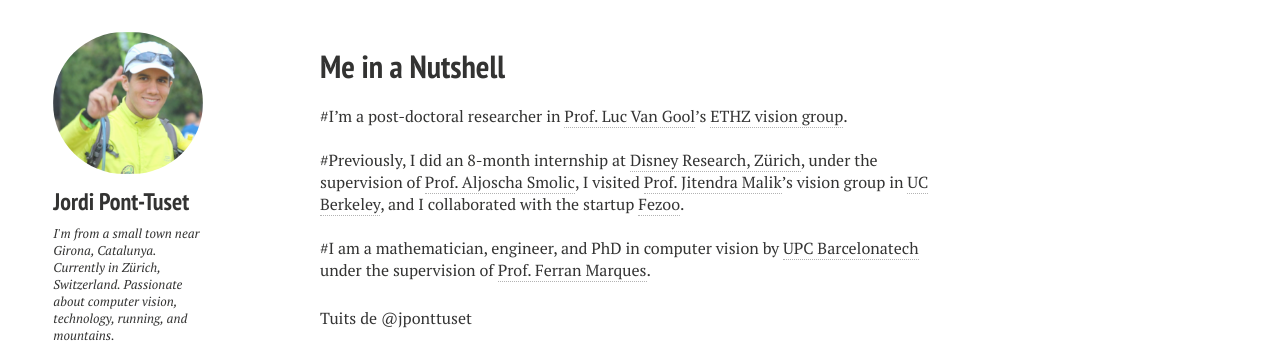
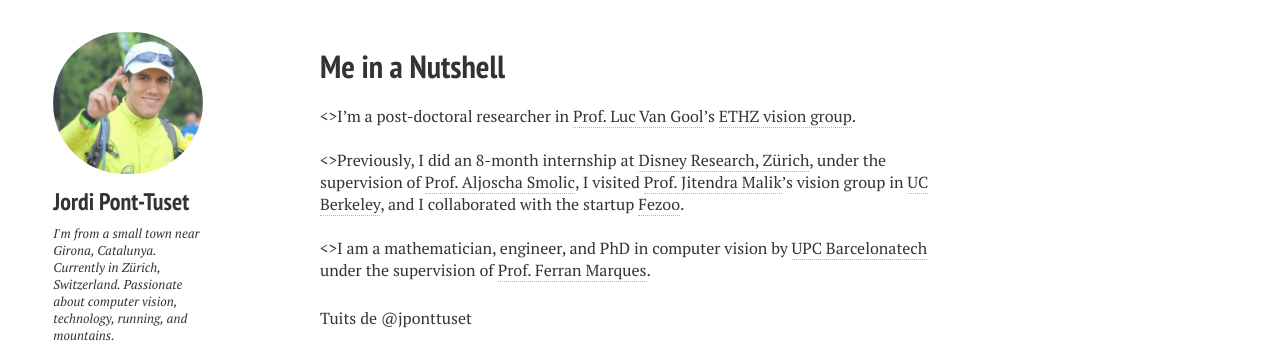
Before and after one commit to hemanthdv/profile, a Jekyll site: the page built from index.md, in a window 1280 px wide. Shown: the part 1033-1382 px from the top of the page. Built offline with Jekyll 4.4.1, drawn with Linux system fonts in a browser that asks for light colours; nearby versions of some CDN libraries; comment, search, counter and statistics services are not loaded.

```diff
--- a/index.md
+++ b/index.md
@@ -7,10 +7,10 @@ image:
   feature: Monument_Valley_at_Night_(4078195042).jpg
 ---
 
-#I'm a post-doctoral researcher in [Prof. Luc Van Gool](http://www.vision.ee.ethz.ch/members/get_member.cgi?id=1)'s [ETHZ vision group](http://www.vision.ee.ethz.ch/index.en.html).
+<>I'm a post-doctoral researcher in [Prof. Luc Van Gool](http://www.vision.ee.ethz.ch/members/get_member.cgi?id=1)'s [ETHZ vision group](http://www.vision.ee.ethz.ch/index.en.html).
 
 <br />
-#Previously, I did an 8-month internship at <a href="http://www.disneyresearch.com/research-labs/disney-research-zurich/" target="_blank">Disney Research, Zürich</a>, under the supervision of <a href="http://zurich.disneyresearch.com/~smolica/" target="_blank">Prof. Aljoscha Smolic</a>, I visited <a href="http://www.cs.berkeley.edu/~malik/" target="_blank">Prof. Jitendra Malik</a>'s vision group in <a href="http://www.berkeley.edu" target="_blank">UC Berkeley</a>, and I collaborated with the startup <a href="http://fezoo.cat" target="_blank">Fezoo</a>.
+<>Previously, I did an 8-month internship at <a href="http://www.disneyresearch.com/research-labs/disney-research-zurich/" target="_blank">Disney Research, Zürich</a>, under the supervision of <a href="http://zurich.disneyresearch.com/~smolica/" target="_blank">Prof. Aljoscha Smolic</a>, I visited <a href="http://www.cs.berkeley.edu/~malik/" target="_blank">Prof. Jitendra Malik</a>'s vision group in <a href="http://www.berkeley.edu" target="_blank">UC Berkeley</a>, and I collaborated with the startup <a href="http://fezoo.cat" target="_blank">Fezoo</a>.
 
 <br />
-#I am a mathematician, engineer, and PhD in computer vision by <a href="http://www.upc.edu" target="_blank">UPC Barcelonatech</a> under the supervision of <a href="https://imatge.upc.edu/web/ferran" target="_blank">Prof. Ferran Marques</a>.
+<>I am a mathematician, engineer, and PhD in computer vision by <a href="http://www.upc.edu" target="_blank">UPC Barcelonatech</a> under the supervision of <a href="https://imatge.upc.edu/web/ferran" target="_blank">Prof. Ferran Marques</a>.
```
